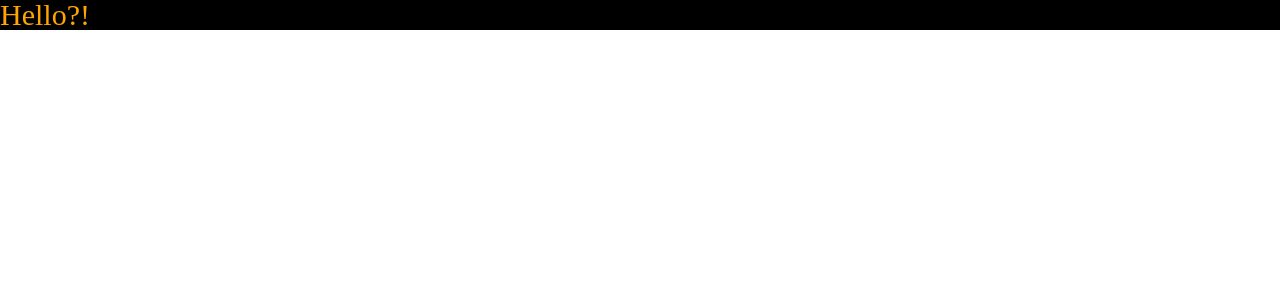
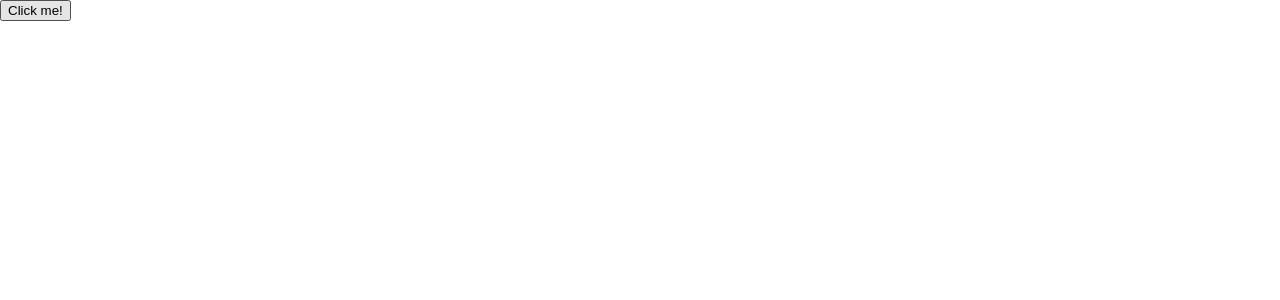
Before and after one commit to donghyun960215/stduy_vue-Grammar, a Vue app: page / in a window 1280 px wide. Shown: the top 300 px of the page. Built offline with nearby package versions, Linux system fonts and the light colour scheme.

Commit message:
23.03.20 출근전 공부

```diff
--- a/package.json
+++ b/package.json
@@ -33,6 +33,7 @@
     "postcss-loader": "^5.2.0",
     "sass": "^1.32.8",
     "sass-loader": "^11.0.1",
+    "shortid": "^2.2.16",
     "style-loader": "^2.0.0",
     "vue-loader": "^16.1.2",
     "vue-style-loader": "^4.1.3",
--- a/src/App.vue
+++ b/src/App.vue
@@ -1,28 +1,17 @@
 <template>
-  <h1
-    :style="[fontStyle, backgroundColor]"
-    @click="changestyle">
-    Hello?!
-  </h1>
+  <button @click="handlerA(), handlerB()">
+    Click me!
+  </button>
 </template>
 
 <script>
 export default {
-  data() {
-    return {
-      fontStyle: {
-      color: 'orange',
-      fontSize: '30px'
-      },
-      backgroundColor: {
-        backgroundColor: 'black'
-      }
-    }
-  },
   methods: {
-    changestyle() {
-      this.fontStyle.color = 'red',
-      this.fontStyle.fontSize = '50px'
+    handlerA() {
+      console.log('A')
+    },
+    handlerB() {
+      console.log('B')
     }
   }
 }
```
Also changed, not shown: 2 other files (tests, documents, lock files or other folders).
